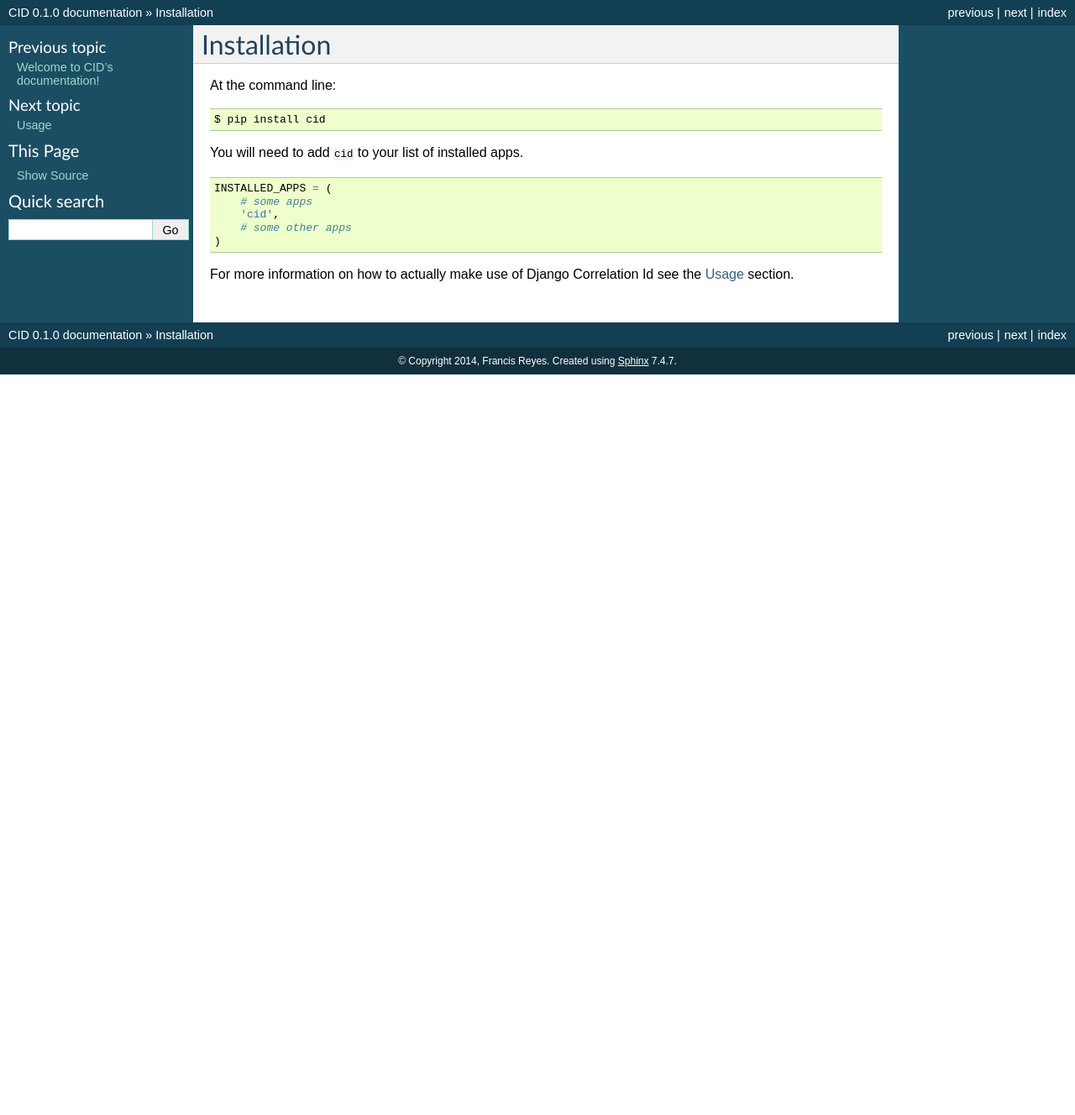
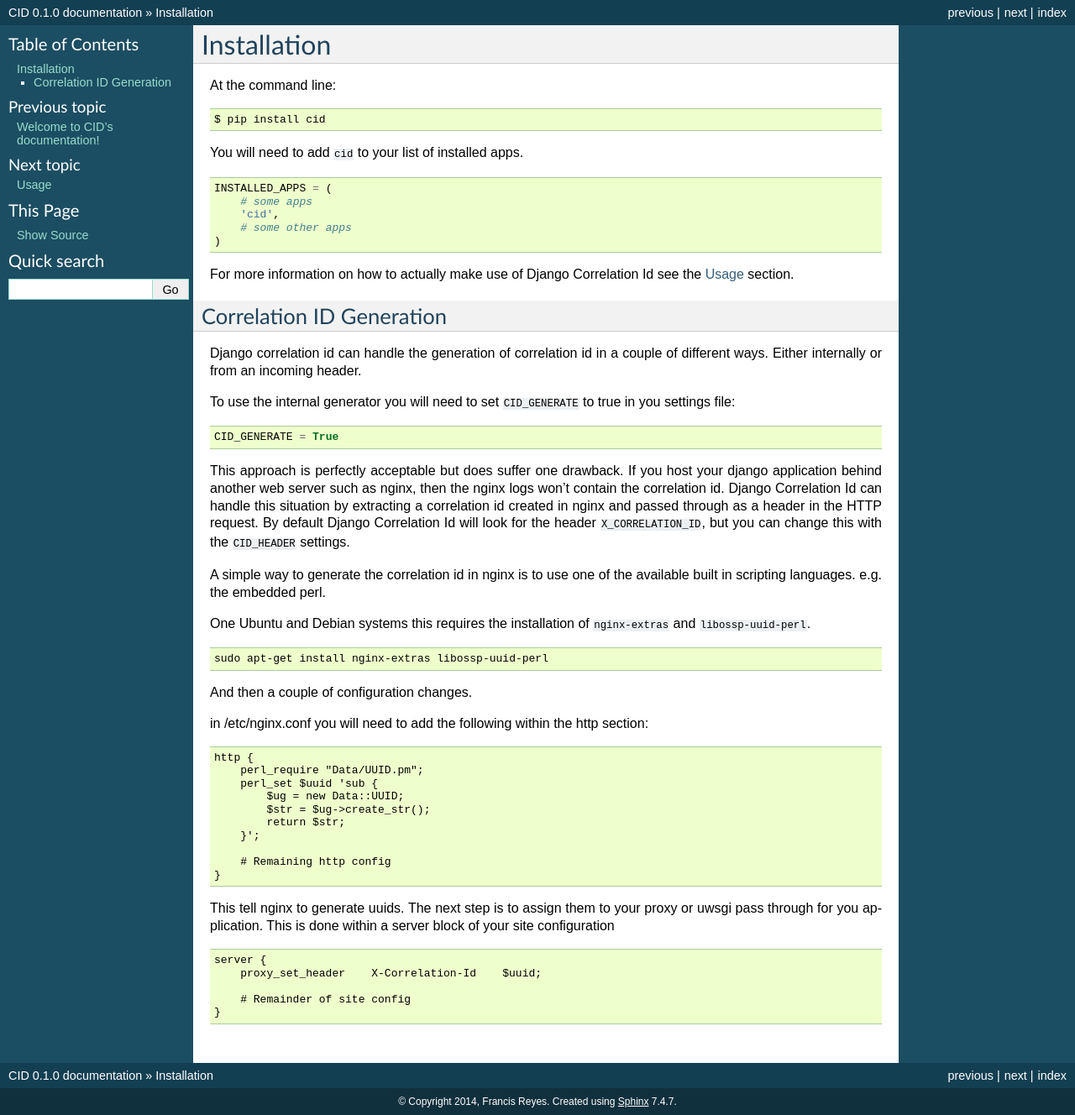
Before and after one commit to Polyconseil/django-cid, a Sphinx documentation site: the page built from docs/installation.rst, in a window 1280 px wide. Shown: the whole page at 84% size. Built offline with Sphinx 7.4.7, drawn with Linux system fonts in a browser that asks for light colours; before the commit the page ends 900 px from its top, so only the background shows below that.

Commit message:
Adding more docs
Docs for correlation id generation and a separate section for settings

```diff
--- a/docs/index.rst
+++ b/docs/index.rst
@@ -15,6 +15,7 @@ Contents:
 
    installation
    usage
+   settings
    contributing
    authors
    history
--- a/docs/installation.rst
+++ b/docs/installation.rst
@@ -18,3 +18,64 @@ You will need to add ``cid`` to your list of installed apps.
 
 For more information on how to actually make use of Django Correlation Id see
 the :ref:`usage` section.
+
+Correlation ID Generation
+-------------------------
+
+Django correlation id can handle the generation of correlation id in a couple
+of different ways. Either internally or from an incoming header.
+
+To use the internal generator you will need to set ``CID_GENERATE`` to true in
+you settings file:
+
+.. code-block:: python
+
+    CID_GENERATE = True
+
+This approach is perfectly acceptable but does suffer one drawback. If you host
+your django application behind another web server such as nginx, then the nginx
+logs won't contain the correlation id. Django Correlation Id can handle this
+situation by extracting a correlation id created in nginx and passed through as
+a header in the HTTP request. By default Django Correlation Id will look for
+the header ``X_CORRELATION_ID``, but you can change this with the
+``CID_HEADER`` settings.
+
+A simple way to generate the correlation id in nginx is to use one of the
+available built in scripting languages. e.g. the embedded perl.
+
+One Ubuntu and Debian systems this requires the installation of
+``nginx-extras`` and ``libossp-uuid-perl``.
+
+.. code-block:: bash
+
+    sudo apt-get install nginx-extras libossp-uuid-perl
+
+
+And then a couple of configuration changes.
+
+in /etc/nginx.conf you will need to add the following within the http section:
+
+.. code-block:: none
+
+    http {
+        perl_require "Data/UUID.pm";
+        perl_set $uuid 'sub {
+            $ug = new Data::UUID;
+            $str = $ug->create_str();
+            return $str;
+        }';
+
+        # Remaining http config
+    }
+
+This tell nginx to generate uuids. The next step is to assign them to your
+proxy or uwsgi pass through for you application. This is done within a server
+block of your site configuration
+
+.. code-block:: none
+
+    server {
+        proxy_set_header    X-Correlation-Id    $uuid;
+
+        # Remainder of site config
+    }
```
Also changed, not shown: docs/settings.rst (added, +13 -0 lines).
